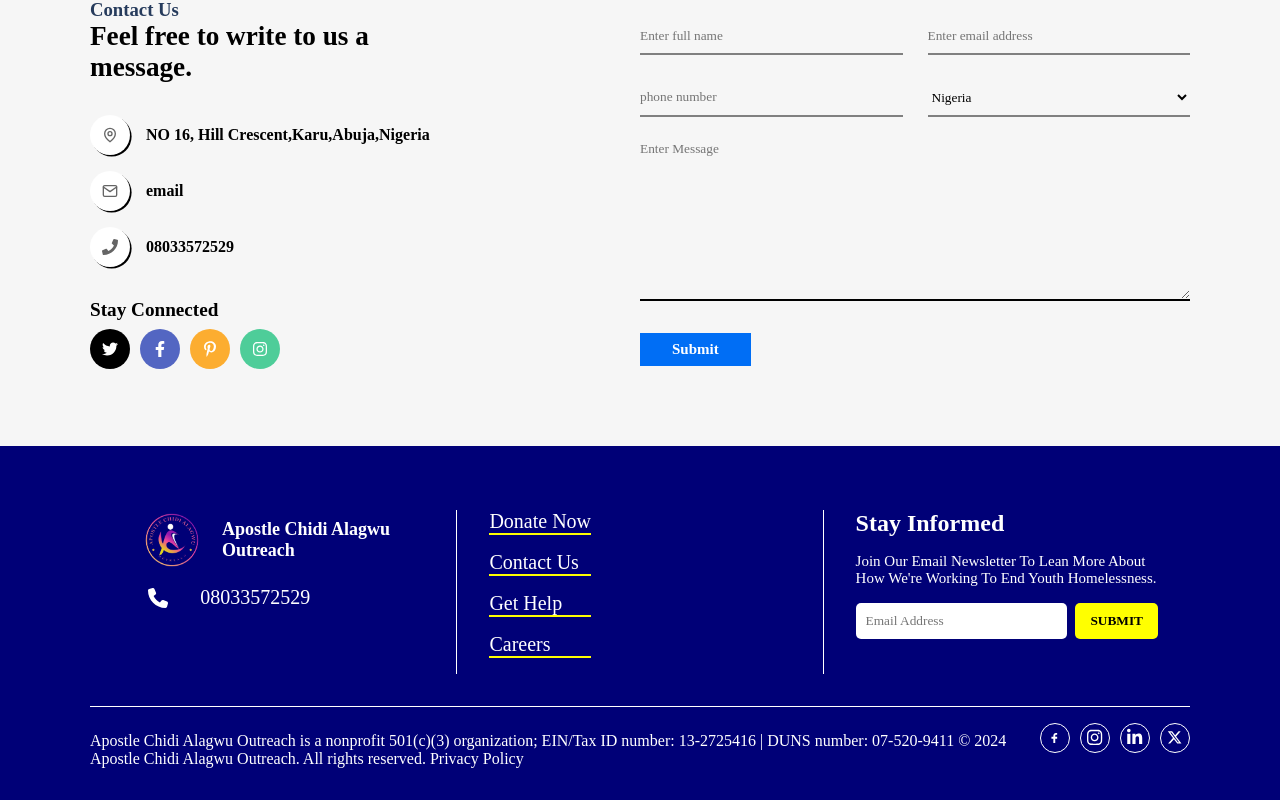
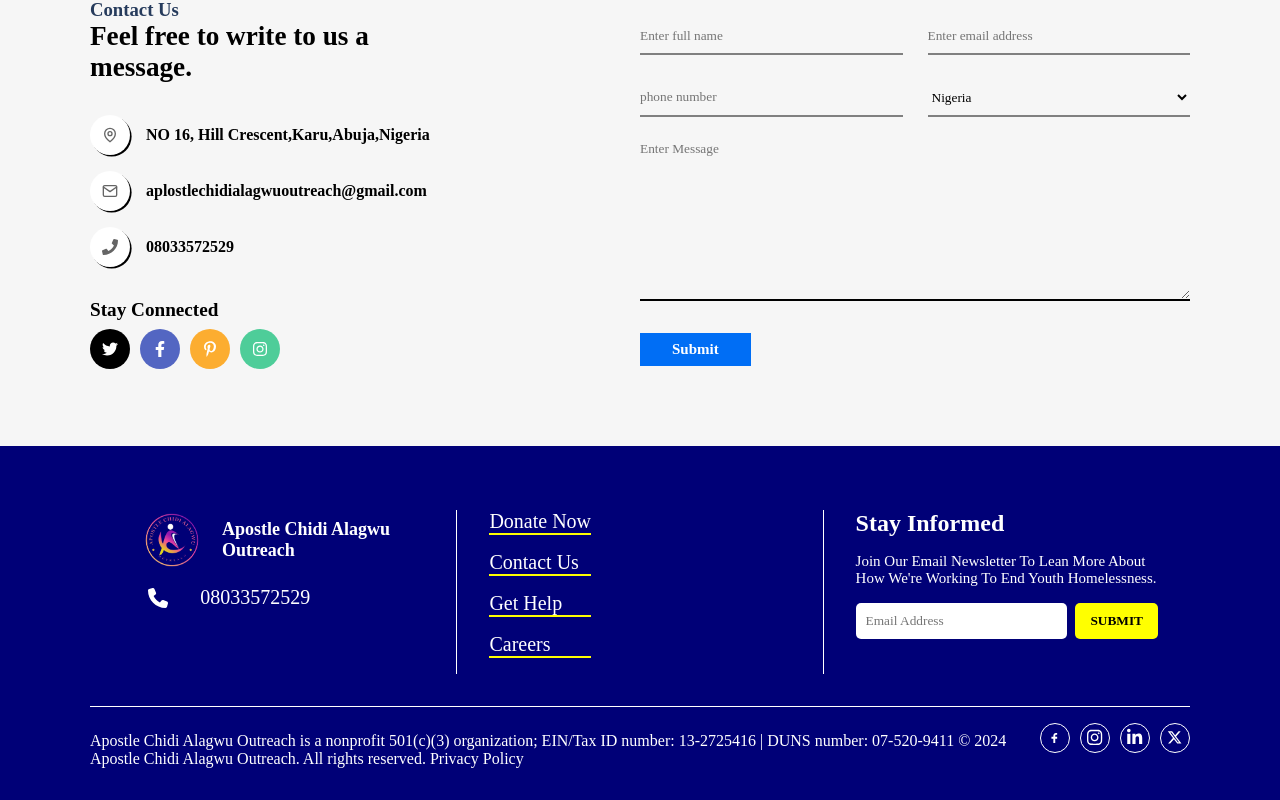
Before and after one commit to ZIONIB247/Apostle-Outreach, a React (Vite) app: page /home in a window 1280 px wide. Shown: the part 1352-2152 px from the top of the page. Built offline with nearby package versions, Linux system fonts and the light colour scheme; a web font is replaced by a local one.

Commit message:
updated changes

```diff
--- a/src/components/subcomponents/Contact.jsx
+++ b/src/components/subcomponents/Contact.jsx
@@ -30,7 +30,7 @@
               <span>
                 <FiMail style={{ opacity: 0.6 }} />
               </span>
-              <h4>email</h4>
+              <h4>aplostlechidialagwuoutreach@gmail.com</h4>
             </div>
             <div className="infoContent">
               <span>
```
